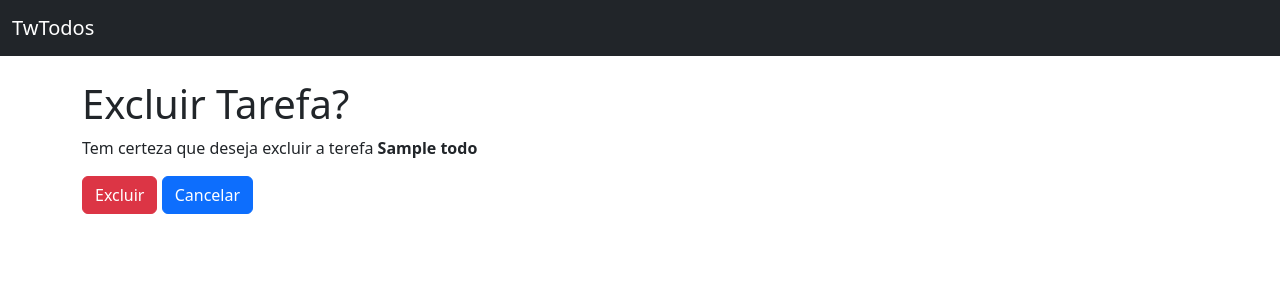
After one commit to kemuelkesley/todo-list_django, a Django app: page /delete/1 in a window 1280 px wide. The commit adds this page. Shown: the top 300 px of the page. Run offline with Django 4.2, Linux system fonts and the light colour scheme; tables that the repository leaves empty hold one stand-in row (values such as "Sample post").

Commit message:
crud completo

```diff
--- a/setup/urls.py
+++ b/setup/urls.py
@@ -1,10 +1,12 @@
 from django.contrib import admin
 from django.urls import path
 
-from todos.views import TodoListView, TodoCreateView
+from todos.views import TodoListView, TodoCreateView, TodoUpdateView, TodoDeleteView
 
 urlpatterns = [
     path("admin/", admin.site.urls),
     path("", TodoListView.as_view(), name="todo_list"),
-    path("create", TodoCreateView.as_view(), name="todo_create"),
+    path("create/", TodoCreateView.as_view(), name="todo_create"),
+    path("update/<int:pk>", TodoUpdateView.as_view(), name="todo_update"),
+    path("delete/<int:pk>", TodoDeleteView.as_view(), name="todo_delete"),
 ]
--- a/todos/templates/base.html
+++ b/todos/templates/base.html
@@ -11,7 +11,7 @@
 
     <nav class="navbar bg-dark mb-4" data-bs-theme="dark">
         <div class="container-fluid">
-          <a class="navbar-brand" href="#">TwTodos</a>
+          <a class="navbar-brand" href="{% url 'todo_list' %}">TwTodos</a>
         </div>
       </nav>
     </nav>
--- /dev/null
+++ b/todos/templates/todos/todo_confirm_delete.html
@@ -0,0 +1,19 @@
+{% extends "base.html" %}
+
+{% block page_title %}
+    Excluir Todo
+{% endblock page_title %}
+
+{% block content %}
+    <h1>Excluir Tarefa?</h1>
+
+    <p>Tem certeza que deseja excluir a terefa <strong>{{ todo.title }}</strong></p>
+
+    <form method="POST">
+        {% csrf_token %}
+
+
+        <button type="submit" class="btn btn-danger">Excluir</button>
+        <a href="{% url 'todo_list' %}" class="btn btn-primary">Cancelar</a>
+    </form>
+{% endblock content %}
--- a/todos/templates/todos/todo_list.html
+++ b/todos/templates/todos/todo_list.html
@@ -29,7 +29,8 @@
                         <td>{{ todo.finished_at | default:"-" }}</td>
                         <td>
                             <a href="" class="btn btn-primary btn-sm">Concluir</a>
-                            <a href="" class="btn btn-danger btn-sm">Excluir</a>
+                            <a href="{% url 'todo_update' pk=todo.pk %}" class="btn btn-secondary btn-sm">Editar</a>
+                            <a href="{% url 'todo_delete' pk=todo.pk %}" class="btn btn-danger btn-sm">Excluir</a>
                         </td>
                     </tr>
                 {% endfor %}
--- a/todos/views.py
+++ b/todos/views.py
@@ -1,4 +1,4 @@
-from django.views.generic import ListView, CreateView
+from django.views.generic import ListView, CreateView, UpdateView, DeleteView
 from django.urls import reverse_lazy
 
 from .models import Todo
@@ -19,3 +19,14 @@ class TodoCreateView(CreateView):
     model = Todo
     fields = ["title", "deadline"]
     success_url = reverse_lazy("todo_list")
+
+
+class TodoUpdateView(UpdateView):
+    model = Todo
+    fields = ["title", "deadline"]
+    success_url = reverse_lazy("todo_list")
+
+
+class TodoDeleteView(DeleteView):
+    model = Todo
+    success_url = reverse_lazy("todo_list")
```
Also changed, not shown: todos/templates/todos/todo_form.html (+13 -2 lines).
